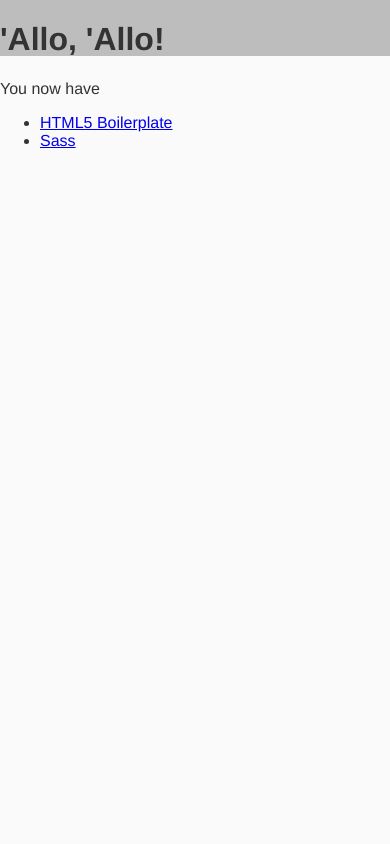
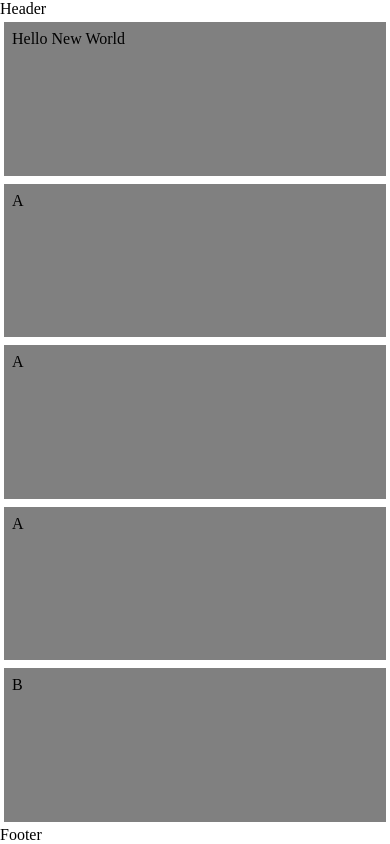
Before and after one commit to cirothedesertwind/centurion, a website: page app/index.html in a window 390 px wide. Drawn offline with nearby package versions, Linux system fonts and the light colour scheme; files that its build step writes are made by us from their sources.

Commit message:
Create responsive layout with six subdivisions that break when the subdivision is under 200px

```diff
--- a/app/index.html
+++ b/app/index.html
@@ -12,7 +12,6 @@
 
     <!-- build:css(.) styles/vendor.css -->
     <!-- bower:css -->
-    <link rel="stylesheet" href="/bower_components/normalize-css/normalize.css" />
     <!-- endbower -->
     <!-- endbuild -->
     <!-- build:css(.tmp) styles/main.css -->
@@ -24,16 +23,19 @@
       <p class="browsehappy">You are using an <strong>outdated</strong> browser. Please <a href="http://browsehappy.com/">upgrade your browser</a> to improve your experience.</p>
     <![endif]-->
 
+    <header>Header</header>
 
-      <div data-c-lead>
-      <h1>'Allo, 'Allo!</h1>
-      <p>You now have</p>
-      <ul>
-        <li><a href="https://html5boilerplate.com/">HTML5 Boilerplate</a></li>
-        <li><a href="http://libsass.org/">Sass</a></li>
-      </ul>
+    <div data-centurion>
+        <div data-cc>
+            <header data-cc="u1">Hello New World</header>
+            <p data-cc="u3">A</p>
+            <p data-cc="u4">A</p>
+            <p data-cc="u4">A</p>
+            <p data-cc="u6">B</p>
+        </div>
     </div>
 
+    <footer>Footer</footer>
 
     <!-- build:js(.) scripts/vendor.js -->
     <!-- bower:js -->
--- a/app/scripts/main.js
+++ b/app/scripts/main.js
@@ -2,19 +2,3 @@ var RATIO = 1.618;
 var RATIO4 = RATIO*RATIO*RATIO*RATIO;
 
 console.log('\'Allo \'Allo!'); // eslint-disable-line no-console
-
-var resize = function(unit, ratio) {
-  var unitName = '[data-c-'+ unit +'=""]';
-  $(unitName).css( "height", Math.floor($(unitName).outerWidth(true) / ratio)  );
-}
-
-
-var resizeAll = function () {
-   resize("lead", RATIO4);
-};
-
-$( window ).bind("resize", function(){
-    resizeAll();
-});
-
-resizeAll();
--- /dev/null
+++ b/app/styles/_reset.scss
@@ -0,0 +1,12 @@
+* {
+margin: 0;
+padding: 0;
+}
+
+html {
+  box-sizing: border-box;
+}
+
+*, *:before, *:after {
+  box-sizing: inherit;
+}
--- a/app/styles/main.scss
+++ b/app/styles/main.scss
@@ -1,43 +1,35 @@
 // bower:scss
 // endbower
 
-$placeholder-40: #BDBDBD;
+@import 'reset';
 
-body {
-  background: #fafafa;
-  font-family: "Helvetica Neue", Helvetica, Arial, sans-serif;
-  color: #333;
-}
+$padding: 0.5em;
+$border:  4px;
 
 body {
   display: flex;
-  justify-content: center;
+  min-height: 100vh;
+  flex-direction: column;
 }
 
-[data-c-lead] {
-  flex: 1 100%;
-  background: $placeholder-40;
+[data-centurion] {
+  flex: 1;
+  display: flex;
+  flex-direction: column;
 }
 
-.hero-unit {
-  margin: 50px auto 0 auto;
-  width: 300px;
-  font-size: 18px;
-  font-weight: 200;
-  line-height: 30px;
-  background-color: #eee;
-  border-radius: 6px;
-  padding: 60px;
-  h1 {
-    font-size: 60px;
-    line-height: 1;
-    letter-spacing: -1px;
-  }
+[data-cc] {
+  flex: 1;
+  display: flex;
+  flex-flow: row wrap;
 }
 
-.browsehappy {
-  margin: 0.2em 0;
-  background: #ccc;
-  color: #000;
-  padding: 0.2em 0;
+@for $i from 1 through 6 {
+    [data-cc~="u#{$i}"] {
+        flex: 1 percentage(1 / $i);
+        min-width: 200px;
+        background: grey;
+        padding: $padding;
+        border: $border solid #FFF;
+    }
 }
--- a/bower.json
+++ b/bower.json
@@ -2,8 +2,7 @@
   "name": "centurion",
   "private": true,
   "dependencies": {
-    "jquery": "~2.1.4",
-    "normalize-css": "normalize.css#~3.0.3"
+    "jquery": "~2.1.4"
   },
   "devDependencies": {
     "chai": "~3.3.0",
```
